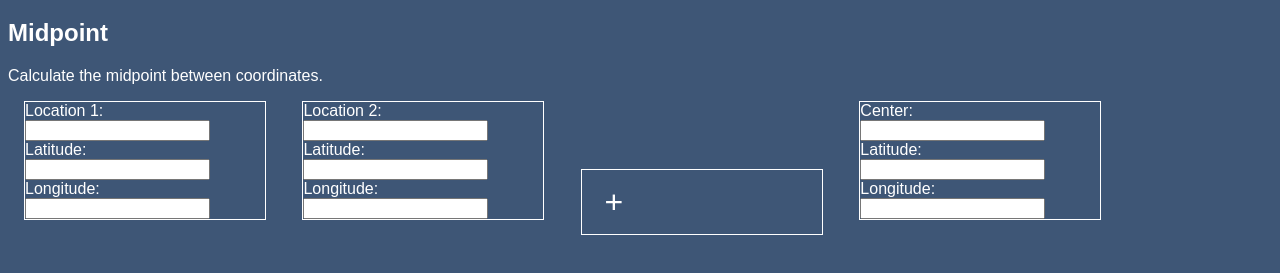
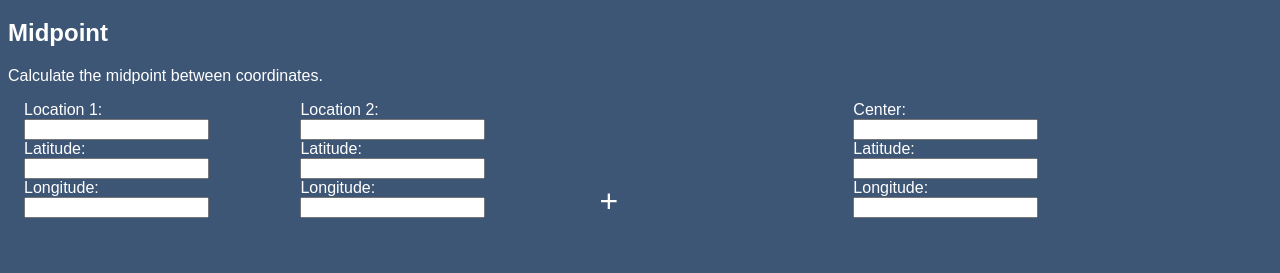
Before and after one commit to th2/geotools, a plain HTML site: page index.html in a window 1280 px wide. Shown: the part 61-334 px from the top of the page. Drawn offline with Linux system fonts and the light colour scheme.

Commit message:
remove borders from location divs

```diff
--- a/style.css
+++ b/style.css
@@ -12,7 +12,6 @@ body {
 }
 
 .location {
-    border: white solid 1px;
     display: inline-block;
     width: 15em;
     margin: 1em;
@@ -25,7 +24,6 @@ body {
 
 #plus {
     width: 2em;
-    height: 2em;
     background-color: #3e5676;
     color: white;
     border: none;
```
Also changed, not shown: index.html (+0 -3 lines).
